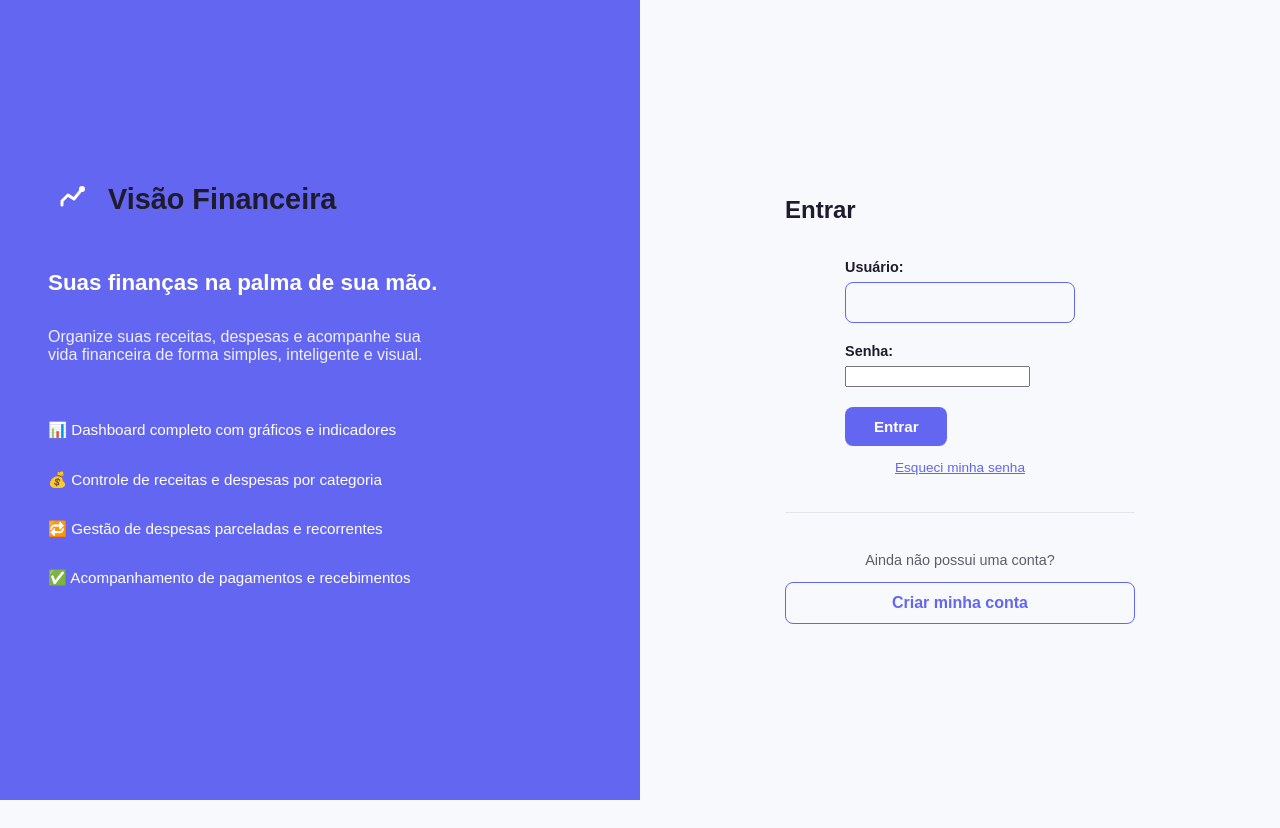
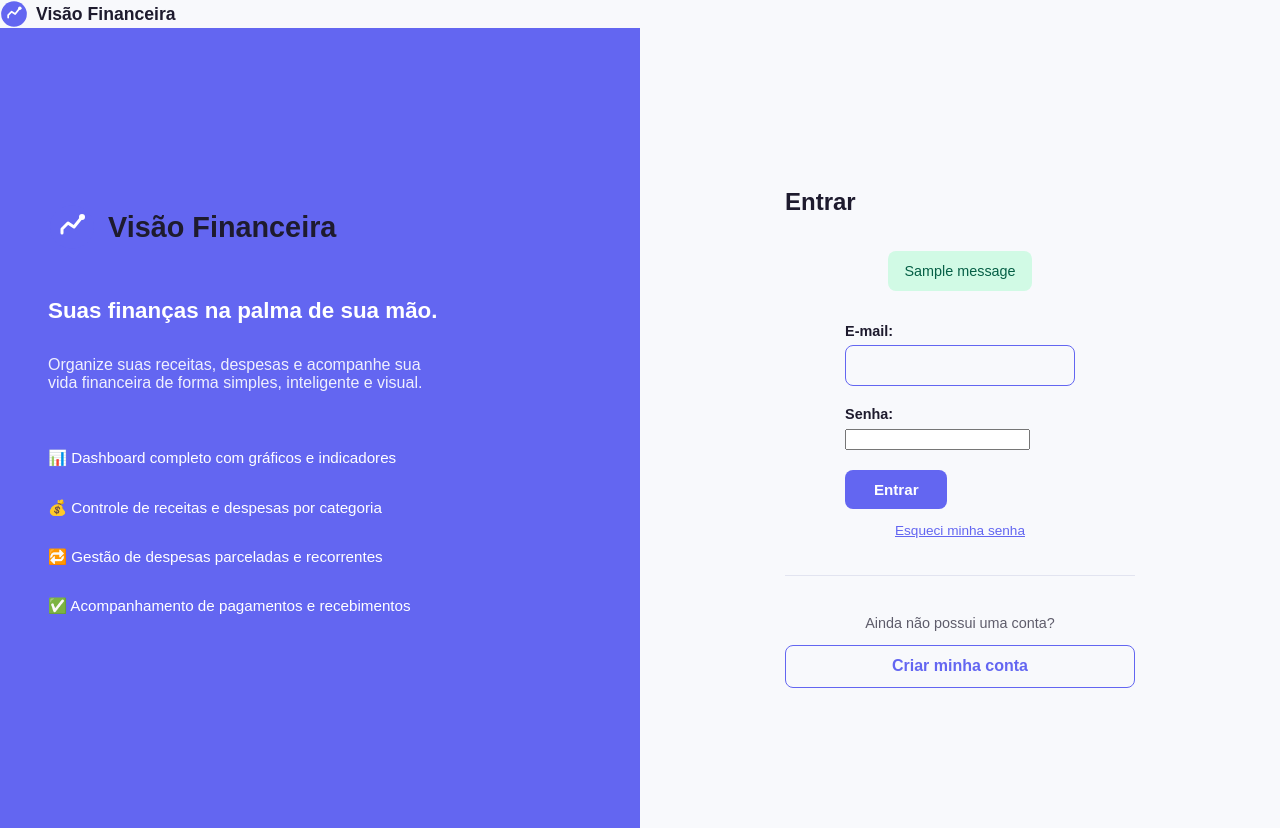
Before and after one commit to ReneBerredo/Controle-Financeiro, a Django app: page /financas/login/ in a window 1280 px wide. Before the commit the page ends 800 px from the top, so only its background shows below. Run offline with Django 5.2, Linux system fonts and the light colour scheme; tables that the repository leaves empty hold one stand-in row (values such as "Sample post"); one stand-in notice (Sample message) is shown.

Commit message:
Remove login automatico apos cadastro e personaliza mensagem de erro de login

```diff
--- a/financas/forms_auth.py
+++ b/financas/forms_auth.py
@@ -1,6 +1,7 @@
 from django import forms
 from django.contrib.auth.models import User
 from django.contrib.auth.password_validation import validate_password
+from django.contrib.auth.forms import AuthenticationForm
 
 
 class CadastroForm(forms.Form):
@@ -30,3 +31,13 @@ class CadastroForm(forms.Form):
             raise forms.ValidationError('As senhas não coincidem.')
 
         return cleaned_data
+
+class LoginForm(AuthenticationForm):
+    error_messages = {
+        'invalid_login': 'E-mail ou senha incorretos. Verifique e tente novamente.',
+        'inactive': 'Esta conta está inativa.',
+    }
+
+    def __init__(self, *args, **kwargs):
+        super().__init__(*args, **kwargs)
+        self.fields['username'].label = 'E-mail'
--- a/financas/templates/financas/login.html
+++ b/financas/templates/financas/login.html
@@ -23,6 +23,12 @@
     <div class="auth-formulario">
         <h2>Entrar</h2>
 
+        {% if messages %}
+            {% for message in messages %}
+                <p class="mensagem-sucesso">{{ message }}</p>
+            {% endfor %}
+        {% endif %}
+
         <form method="post">
             {% csrf_token %}
             {{ form.as_p }}
--- a/financas/templates/financas/senha_reset.html
+++ b/financas/templates/financas/senha_reset.html
@@ -1,8 +1,9 @@
-{% extends 'base.html' %}
+{% extends 'base_auth.html' %}
 
 {% block title %}Recuperar Senha{% endblock %}
 
 {% block conteudo %}
+<div class="auth-conteudo-simples">
     <h1>Recuperar Senha</h1>
     <p>Informe seu e-mail cadastrado e enviaremos um link para redefinir sua senha.</p>
 
@@ -13,4 +14,5 @@
     </form>
 
     <p><a href="{% url 'login' %}">Voltar para o login</a></p>
+</div>
 {% endblock %}
--- a/financas/templates/financas/senha_reset_concluido.html
+++ b/financas/templates/financas/senha_reset_concluido.html
@@ -1,10 +1,12 @@
-{% extends 'base.html' %}
+{% extends 'base_auth.html' %}
 
 {% block title %}Senha Redefinida{% endblock %}
 
 {% block conteudo %}
+<div class="auth-conteudo-simples">
     <h1>Senha redefinida com sucesso!</h1>
     <p>Sua senha foi alterada. Você já pode fazer login com sua nova senha.</p>
 
     <p><a href="{% url 'login' %}">Ir para o login</a></p>
+</div>
 {% endblock %}
--- a/financas/templates/financas/senha_reset_confirmar.html
+++ b/financas/templates/financas/senha_reset_confirmar.html
@@ -1,8 +1,9 @@
-{% extends 'base.html' %}
+{% extends 'base_auth.html' %}
 
 {% block title %}Definir Nova Senha{% endblock %}
 
 {% block conteudo %}
+<div class="auth-conteudo-simples">
     <h1>Definir Nova Senha</h1>
 
     {% if validlink %}
@@ -15,4 +16,5 @@
         <p>Este link de redefinição é inválido ou já expirou. Solicite um novo link.</p>
         <p><a href="{% url 'password_reset' %}">Solicitar novo link</a></p>
     {% endif %}
+</div>
 {% endblock %}
--- a/financas/templates/financas/senha_reset_enviado.html
+++ b/financas/templates/financas/senha_reset_enviado.html
@@ -1,10 +1,12 @@
-{% extends 'base.html' %}
+{% extends 'base_auth.html' %}
 
 {% block title %}Link Enviado{% endblock %}
 
 {% block conteudo %}
+<div class="auth-conteudo-simples">
     <h1>Verifique seu e-mail</h1>
     <p>Se o e-mail informado existir em nossa base, você receberá um link para redefinir sua senha em instantes.</p>
 
     <p><a href="{% url 'login' %}">Voltar para o login</a></p>
+</div>
 {% endblock %}
--- a/financas/urls.py
+++ b/financas/urls.py
@@ -1,6 +1,7 @@
 from django.urls import path
 from django.contrib.auth import views as auth_views
 from . import views
+from .forms_auth import LoginForm
 
 urlpatterns = [
     path('', views.dashboard, name='dashboard'),
@@ -14,7 +15,7 @@ urlpatterns = [
     path('despesas/nova/', views.criar_despesa, name='criar_despesa'),
     path('despesas/<int:despesa_id>/editar/', views.editar_despesa, name='editar_despesa'),
     path('despesas/<int:despesa_id>/excluir/', views.excluir_despesa, name='excluir_despesa'),
-    path('login/', auth_views.LoginView.as_view(template_name='financas/login.html'), name='login'),
+    path('login/', auth_views.LoginView.as_view(template_name='financas/login.html', authentication_form=LoginForm), name='login'),
     path('logout/', auth_views.LogoutView.as_view(), name='logout'),
     path('receitas/<int:receita_id>/alternar-pago/', views.alternar_pago_receita, name='alternar_pago_receita'),
     path('despesas/<int:despesa_id>/alternar-pago/', views.alternar_pago_despesa, name='alternar_pago_despesa'),
--- a/financas/views.py
+++ b/financas/views.py
@@ -3,6 +3,7 @@ from django.shortcuts import redirect
 from django.db.models import Sum
 from django.contrib.auth.decorators import login_required
 from django.contrib.auth.models import User
+from django.contrib import messages
 from .models import Receita, Despesa, TipoReceita, TipoDespesa
 from .forms import ReceitaForm, DespesaForm, TipoReceitaForm, TipoDespesaForm
 from .forms_auth import CadastroForm
@@ -400,8 +401,8 @@ def cadastro(request):
                 first_name=form.cleaned_data['first_name'],
                 last_name=form.cleaned_data['last_name'],
             )
-            login(request, usuario, backend='financas.backends.EmailBackend')
-            return redirect('dashboard')
+            messages.success(request, 'Conta criada com sucesso! Faça login para continuar.')
+            return redirect('login')
     else:
         form = CadastroForm()
 
--- a/static/css/style.css
+++ b/static/css/style.css
@@ -807,3 +807,42 @@ button[type="submit"]:disabled {
     padding: 0.6rem 0;
     display: block;
 }
+
+.header-simples {
+    display: flex;
+    align-items: center;
+    justify-content: space-between;
+    padding: 1.5rem 2rem;
+}
+
+.header-simples form {
+    background: none;
+    border: none;
+    padding: 0;
+    max-width: none;
+}
+
+.header-simples button {
+    padding: 0.5rem 1rem;
+    border: 1px solid var(--cor-borda);
+    border-radius: 6px;
+    background-color: var(--cor-fundo);
+    color: var(--cor-texto);
+    cursor: pointer;
+}
+
+.auth-conteudo-simples {
+    max-width: 500px;
+    margin: 3rem auto;
+    padding: 0 1.5rem;
+}
+
+.mensagem-sucesso {
+    background-color: #d1fae5;
+    color: #065f46;
+    padding: 0.75rem 1rem;
+    border-radius: 8px;
+    font-size: 0.9rem;
+    margin-bottom: 1rem;
+    max-width: 350px;
+}
--- a/templates/base_auth.html
+++ b/templates/base_auth.html
@@ -8,6 +8,19 @@
     <link rel="stylesheet" href="{% static 'css/style.css' %}">
 </head>
 <body class="pagina-auth">
+    <head class="header-simples">
+        <div class="nav-logo">
+            {% include 'partials/logo.html' %}
+            <span>Visão Financeira</span>
+        </div>
+        {% if user.is_authenticated %}
+            <form method="post" action="{% url 'logout' %}">
+                {% csrf_token %}
+                <button type="submit">Sair</button>
+            </form>
+        {% endif %}
+    </head>
+
     <main>
         {% block conteudo %}
         {% endblock %}
```
